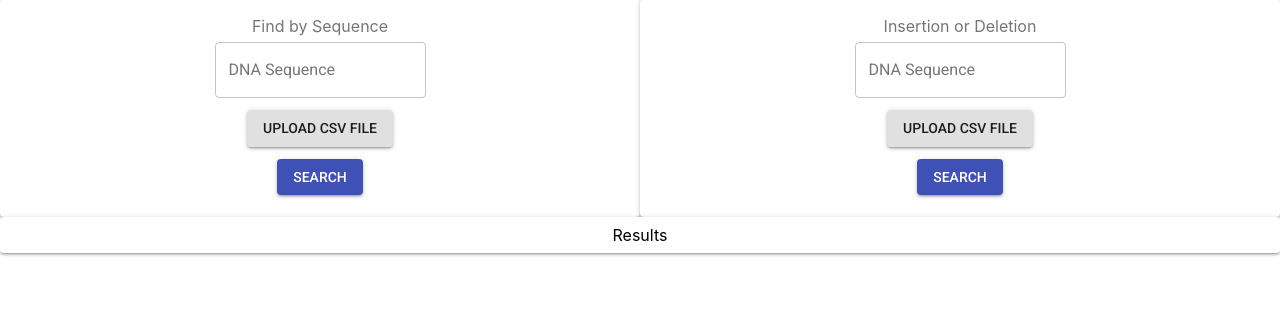
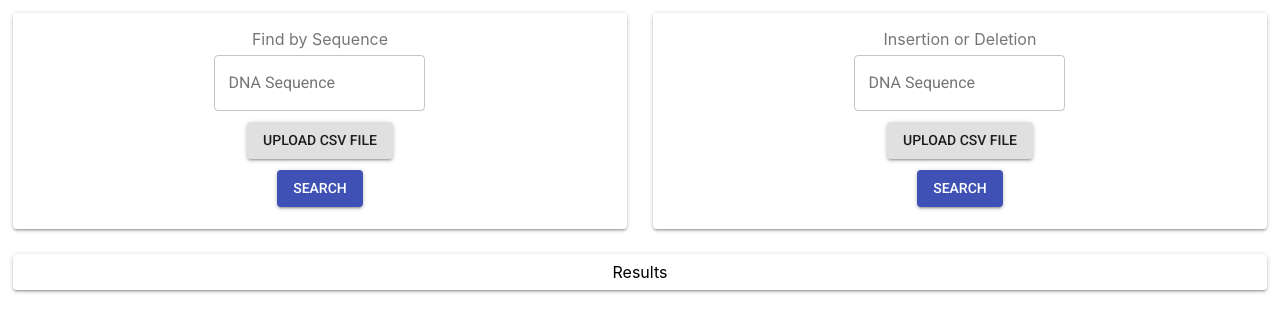
Before and after one commit to redmondchan/Genome-Mutation-Identifier, a React (Create React App) app: page / in a window 1280 px wide. Shown: the top 332 px of the page. Built offline with nearby package versions, Linux system fonts and the light colour scheme.

Commit message:
set margin and maxwidth for css

```diff
--- a/src/components/InsertionDeletionForm.js
+++ b/src/components/InsertionDeletionForm.js
@@ -11,6 +11,10 @@ const styles = theme => ({
     padding: theme.spacing.unit * 2,
     textAlign: 'center',
     color: theme.palette.text.secondary,
+  },
+  grid: {
+    maxWidth: '48%',
+    margin: '1%'
   }
 });
 
@@ -40,7 +44,7 @@ class InsertionDeletionForm extends React.Component{
   render(){
     const { classes } = this.props;
     return(
-      <Grid item xs={6}>
+      <Grid item xs={6} className={classes.grid}>
         <Paper className={classes.paper}>
           Insertion or Deletion
           <form onSubmit={this.handleSubmit}>
--- a/src/components/Results.js
+++ b/src/components/Results.js
@@ -14,6 +14,10 @@ const styles = theme => ({
   },
   list: {
     textAlign: 'center'
+  },
+  grid: {
+    maxWidth: '99%',
+    margin: '1%'
   }
 })
 
@@ -64,7 +68,7 @@ class Results extends React.Component{
       )
 
     return(
-      <Grid item xs={12} >
+      <Grid item xs={12} className={classes.grid}>
         <Paper>
           <List>
             Results
--- a/src/components/SeqForm.js
+++ b/src/components/SeqForm.js
@@ -10,6 +10,10 @@ const styles = theme => ({
     padding: theme.spacing.unit * 2,
     textAlign: 'center',
     color: theme.palette.text.secondary,
+  },
+  grid: {
+    maxWidth: '48%',
+    margin: '1%'
   }
 });
 
@@ -43,7 +47,7 @@ class SeqForm extends React.Component{
   render(){
     const { classes } = this.props;
     return(
-      <Grid item xs={6}>
+      <Grid item xs={6} className={classes.grid}>
         <Paper className={classes.paper}>
           Find by Sequence
           <form onSubmit={this.handleSubmit}>
--- a/src/index.css
+++ b/src/index.css
@@ -20,3 +20,13 @@ code {
 .form-input {
   padding: 1%
 }
+
+.grid-form {
+  max-width: 48%;
+  margin: 1%
+}
+
+.grid-result {
+  max-width: 99%;
+  margin: 1%
+}
```
